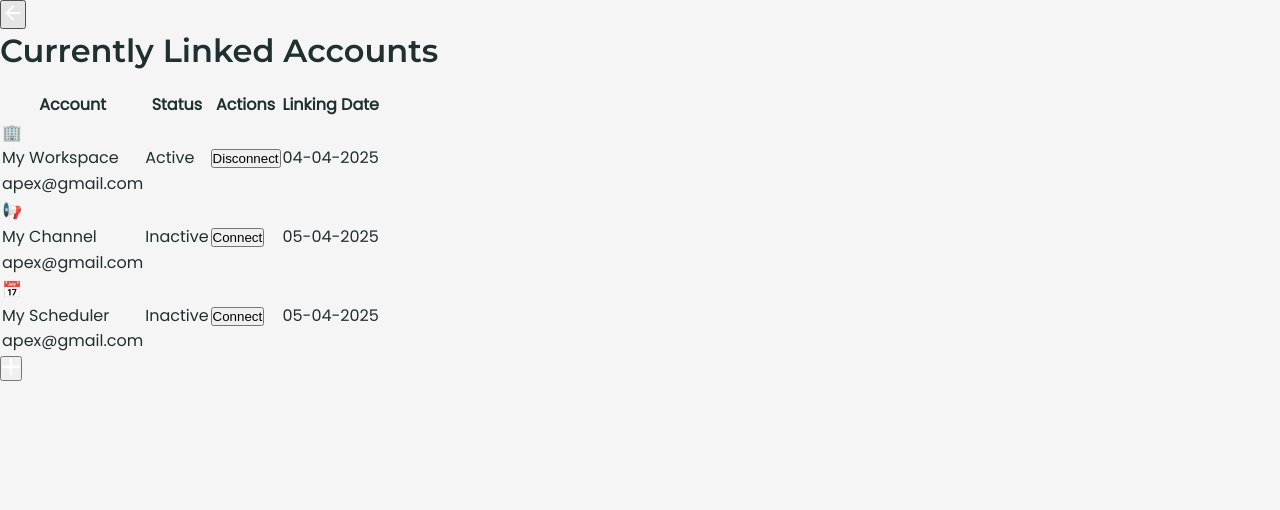
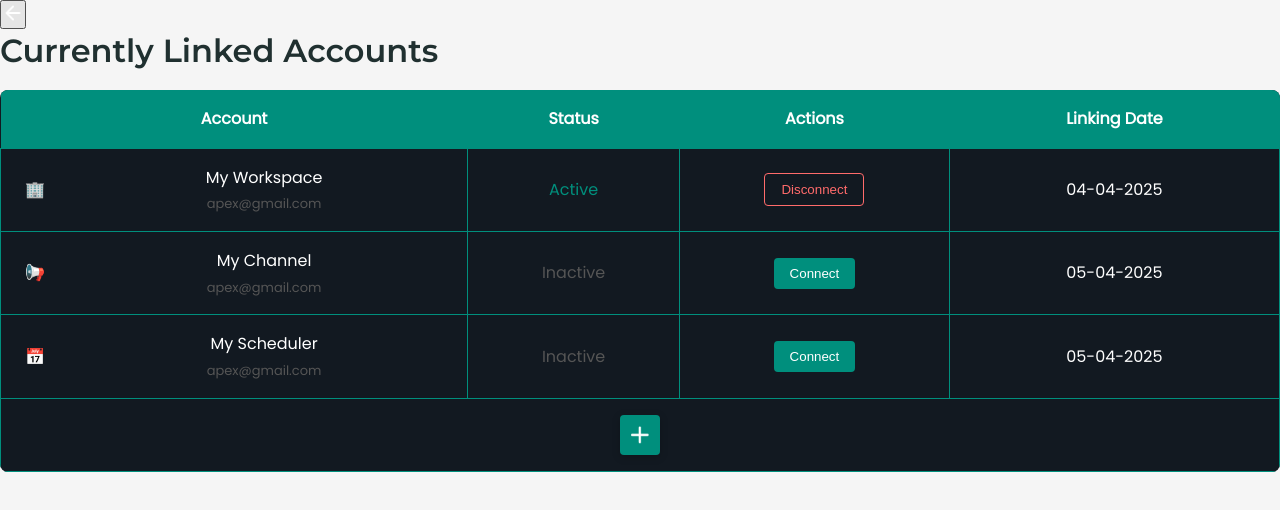
Before and after one commit to Saleh-Ghalayini/Apexo, a React (Vite) app in the folder client/: page /integrations in a window 1280 px wide. Shown: the top 510 px of the page. Built offline with nearby package versions, Linux system fonts and the light colour scheme.

Commit message:
added the table component

```diff
--- a/client/src/pages/Integrations/index.tsx
+++ b/client/src/pages/Integrations/index.tsx
@@ -1,5 +1,7 @@
 import React, { useState } from 'react';
 import { useNavigate } from 'react-router-dom';
+import Table from '../../components/Table';
+import type { TableColumn } from '../../components/Table';
 import './Integrations.css';
 import plusIcon from '../../assets/images/add_icon.png';
 import arrowIcon from '../../assets/images/l_arrow_icon.png';
@@ -11,6 +13,7 @@ interface IntegrationAccount {
   type: 'workspace' | 'channel' | 'scheduler';
   status: 'active' | 'inactive';
   linkingDate: string;
+  [key: string]: unknown;
 }
 
 const IntegrationsPage: React.FC = () => {
@@ -58,30 +61,12 @@ const IntegrationsPage: React.FC = () => {
     ));
   };
 
-  return (
-    <div className="integrations-container">
-      <div className="integrations-header">
-        <button className="back-button" onClick={handleGoBack}>
-          <img src={arrowIcon} width={22} height={22} alt="Go Back" className="back-icon" />
-        </button>
-        <h1 className="header-title">Currently Linked Accounts</h1>
-      </div>
-
-      <div className="integrations-content">
-        <div className="accounts-table-container">
-          <table className="accounts-table">
-            <thead>
-              <tr>
-                <th>Account</th>
-                <th>Status</th>
-                <th>Actions</th>
-                <th>Linking Date</th>
-              </tr>
-            </thead>
-            <tbody>
-              {accounts.map((account) => (
-                <tr key={account.id}>
-                  <td className="account-cell">
+  const columns: TableColumn<IntegrationAccount>[] = [
+    {
+      key: 'account',
+      header: 'Account',
+      render: (account) => (
+        <div className="account-cell">
           <div className="account-icon">
             {account.type === 'workspace' && '🏢'}
             {account.type === 'channel' && '📢'}
@@ -91,11 +76,23 @@ const IntegrationsPage: React.FC = () => {
             <div className="account-name">{account.name}</div>
             <div className="account-email">{account.email}</div>
           </div>
-                  </td>
-                  <td className={`status-cell ${account.status}`}>
+        </div>
+      )
+    },
+    {
+      key: 'status',
+      header: 'Status',
+      render: (account) => (
+        <div className={`status-cell ${account.status}`}>
           {account.status === 'active' ? 'Active' : 'Inactive'}
-                  </td>
-                  <td className="actions-cell">
+        </div>
+      )
+    },
+    {
+      key: 'actions',
+      header: 'Actions',
+      render: (account) => (
+        <div style={{ display: 'flex', justifyContent: 'center' }}>
           {account.status === 'active' ? (
             <button
               className="action-button disconnect"
@@ -111,16 +108,36 @@ const IntegrationsPage: React.FC = () => {
               Connect
             </button>
           )}
-                  </td>
-                  <td className="date-cell">{account.linkingDate}</td>
-                </tr>
-              ))}
-            </tbody>
-          </table>
+        </div>
+      )
+    },
+    {
+      key: 'linkingDate',
+      header: 'Linking Date',
+    }
+  ];
 
+  return (
+    <div className="integrations-container">
+      <div className="integrations-header">
+        <button className="back-button" onClick={handleGoBack}>
+          <img src={arrowIcon} width={22} height={22} alt="Go Back" className="back-icon" />
+        </button>
+        <h1 className="header-title">Currently Linked Accounts</h1>
+      </div>
+
+      <div className="integrations-content">
+        <div className="accounts-table-container">
+          <Table<IntegrationAccount>
+            columns={columns}
+            data={accounts}
+            keyExtractor={(item) => item.id}
+            addButton={
               <button className="add-account-button">
                 <img src={plusIcon} width={18} height={18} alt="Add Account" />
               </button>
+            }
+          />
         </div>
       </div>
     </div>
```
Lines whose indentation alone changed are shown as unchanged.
